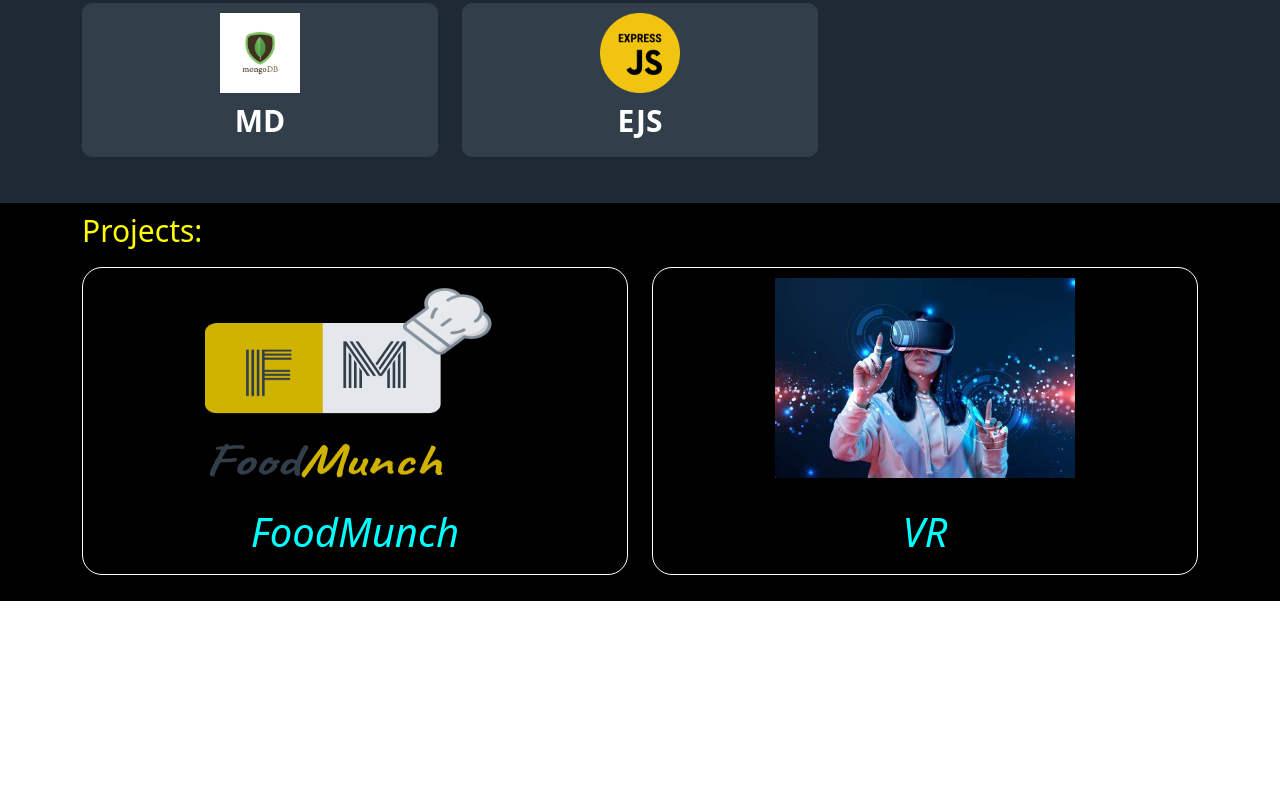
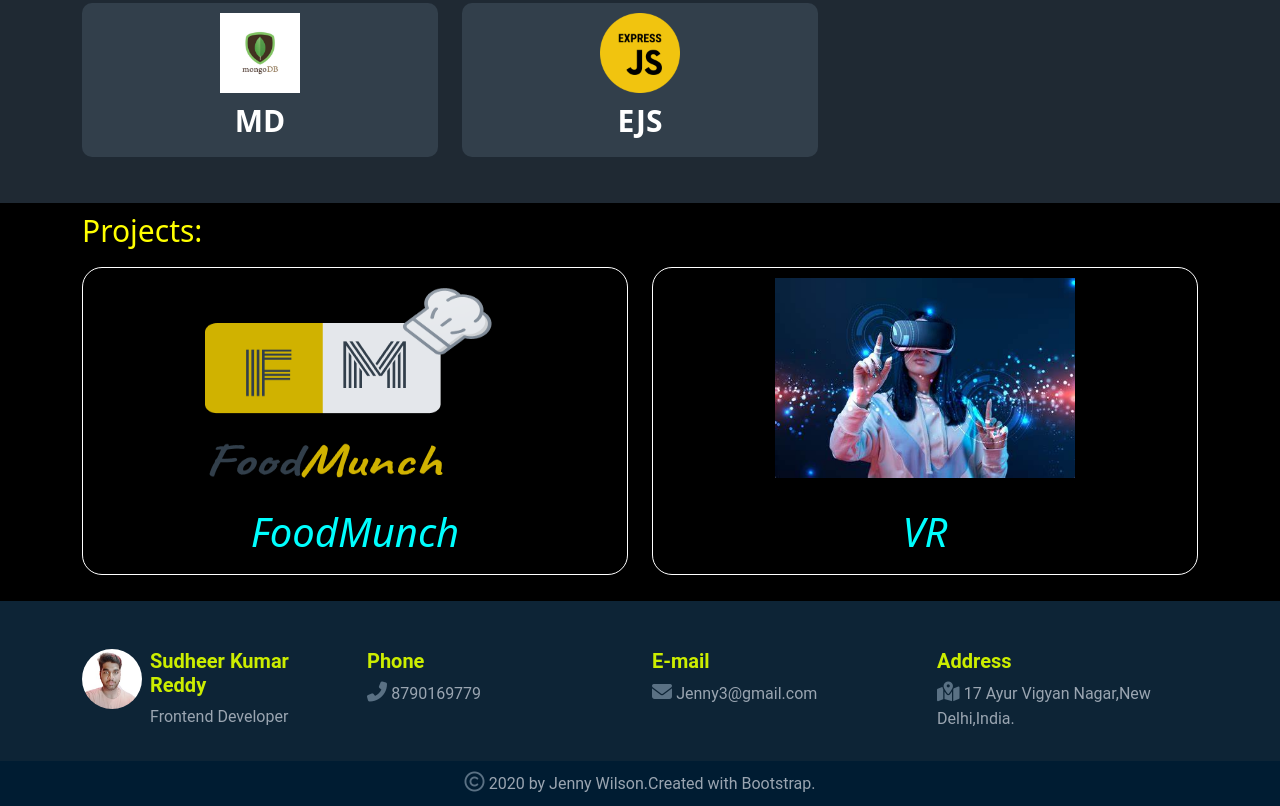
Before and after one commit to sudheerkumarreddythippireddy/sudheer-ui-developer, a website: page index.html in a window 1280 px wide. Shown: the part 1991-2797 px from the top of the page. Before the commit the page ends 2592 px from the top, so only its background shows below. Drawn offline with nearby package versions, Linux system fonts and the light colour scheme.

Commit message:
finished

```diff
--- a/index.html
+++ b/index.html
@@ -8,6 +8,7 @@
     <link href="https://cdn.jsdelivr.net/npm/bootstrap@5.3.3/dist/css/bootstrap.min.css" rel="stylesheet" integrity="sha384-QWTKZyjpPEjISv5WaRU9OFeRpok6YctnYmDr5pNlyT2bRjXh0JMhjY6hW+ALEwIH" crossorigin="anonymous">
     <script src="https://cdn.jsdelivr.net/npm/bootstrap@5.3.3/dist/js/bootstrap.bundle.min.js" integrity="sha384-YvpcrYf0tY3lHB60NNkmXc5s9fDVZLESaAA55NDzOxhy9GkcIdslK1eN7N6jIeHz" crossorigin="anonymous"></script>
     <link rel="stylesheet" href="https://cdn.jsdelivr.net/npm/bootstrap-icons@1.11.3/font/bootstrap-icons.min.css">
+    <script src="https://kit.fontawesome.com/a3e4750b5b.js" crossorigin="anonymous"></script>
     <link rel="stylesheet" href="src/style.css">
 </head>
 <body>
@@ -46,7 +47,7 @@
               </div>
               <div class="col-12 col-md-7 order-2 order-md-1 d-flex flex-column justify-content-center">
                 <h1 class="heading mb-3">Hey,I am <span class="highlight">Sudheer</span></h1>
-                <p class="description mb-3">I am Full Stack Developer</p>
+                <p class="description mb-3">I am Front End Developer</p>
                 <button class="button">Contact Me</button>
               </div>
             </div>
@@ -146,8 +147,45 @@
       </div>
     </div>
   </div>
-  <div class="contact-container">
-
+  <div id="contact" class="contact-container pt-5 pb-5">
+    <div class="container">
+      <div class="row">
+          <div class="col-12 col-md-3 mb-3">
+              <div class="d-flex flex-row">
+                  <img src="public/images/me.jpg" class="footer-section-image me-2" />
+                  <div class="ml-3">
+                      <h1 class="footer-section-sub-heading">Sudheer Kumar Reddy</h1>
+                      <p class="footer-section-text">Frontend Developer</p>
+                  </div>
+              </div>
+          </div>
+          <div class="col-12 col-md-3 mb-3">
+              <h1 class="footer-section-sub-heading">Phone</h1>
+              <div>
+                  <i class="fas fa-phone-alt icon"></i>
+                  <span class="footer-section-text ml-2">8790169779</span>
+              </div>
+          </div>
+          <div class="col-12 col-md-3 mb-3">
+              <h1 class="footer-section-sub-heading">E-mail</h1>
+              <div>
+                  <i class="fas fa-envelope icon"></i>
+                  <span class="footer-section-text ml-2">Jenny3@gmail.com</span>
+              </div>
+          </div>
+          <div class="col-12 col-md-3 mb-3">
+              <h1 class="footer-section-sub-heading">Address</h1>
+              <div>
+                  <i class="fas fa-map-marked-alt icon"></i>
+                  <span class="footer-section-text ml-2">17 Ayur Vigyan Nagar,New Delhi,India.</span>
+              </div>
+          </div>
+      </div>
+  </div>
+  <div class="footer-section-copyright-container">
+      <i class="fa fa-copyright icon" aria-hidden="true"></i>
+      <span class="footer-section-text">2020 by Jenny Wilson.Created with Bootstrap.</span>
+  </div>
   </div>
     <script src="javascript/script.js"></script>
 </body>
--- a/src/style.css
+++ b/src/style.css
@@ -24,7 +24,7 @@
 }
 .description {
     font-size: 40px;
-    color: aquamarine;
+    color: indianred;
 }
 .button {
     height: 50px;
@@ -121,3 +121,35 @@ a{
     text-align:center;
     font-style: italic;
 }
+.contact-container{
+    background-color:#0d2436;
+}
+.footer-section-image {
+    width: 60px;
+    height: 60px;
+    border-radius: 40px
+}
+
+.footer-section-copyright-container {
+    text-align: center;
+    color: #ffffff;
+    background-color: #001c32;
+    padding: 10px;
+}
+
+.footer-section-sub-heading {
+    color: #cced00;
+    font-family: "Roboto";
+    font-size: 20px;
+    font-weight: bold;
+}
+
+.footer-section-text {
+    color: #9aa5b1;
+    font-family: "Roboto";
+    font-size: 16px;
+}
+.icon{
+    color:#5a7184;
+    font-size:20px
+}
```
